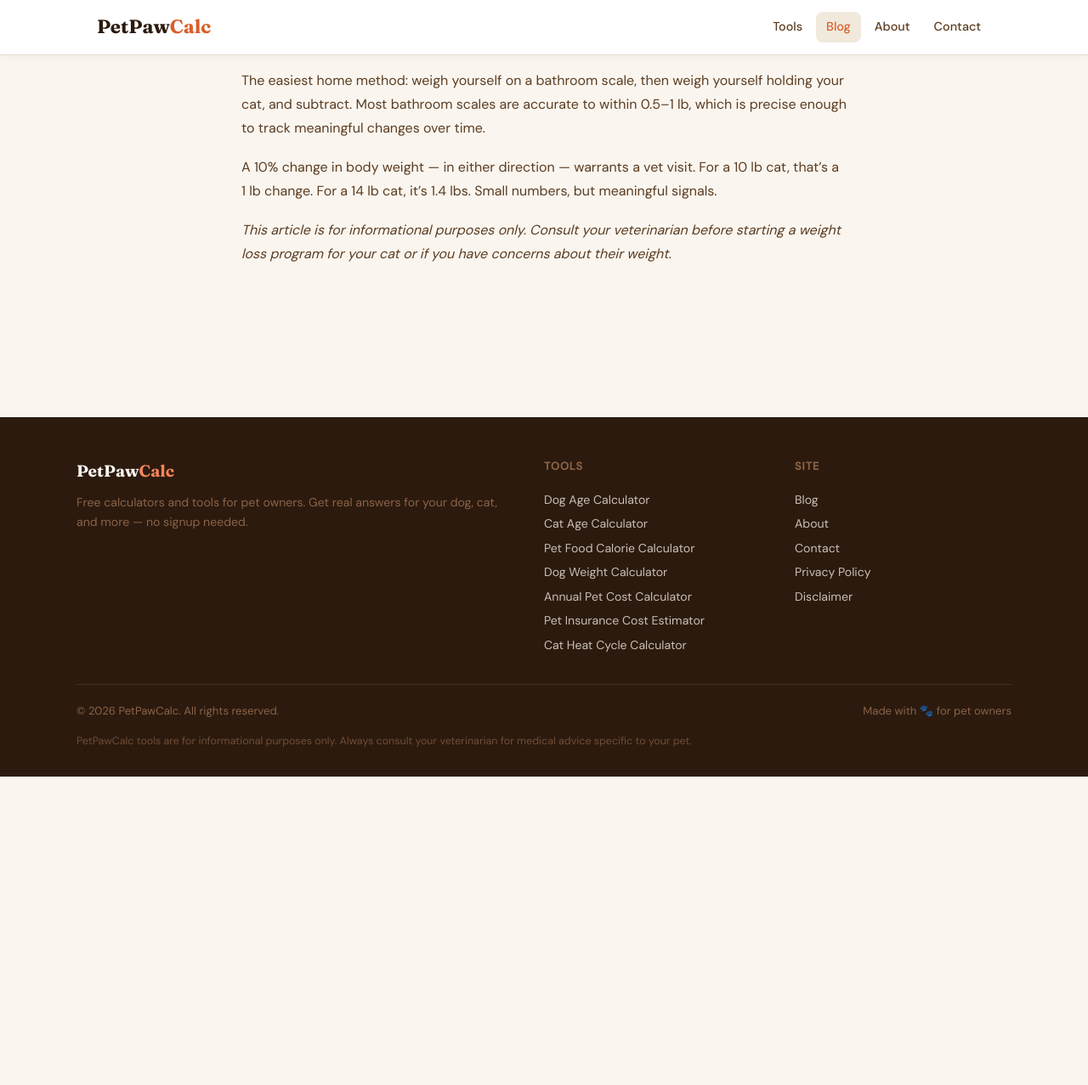
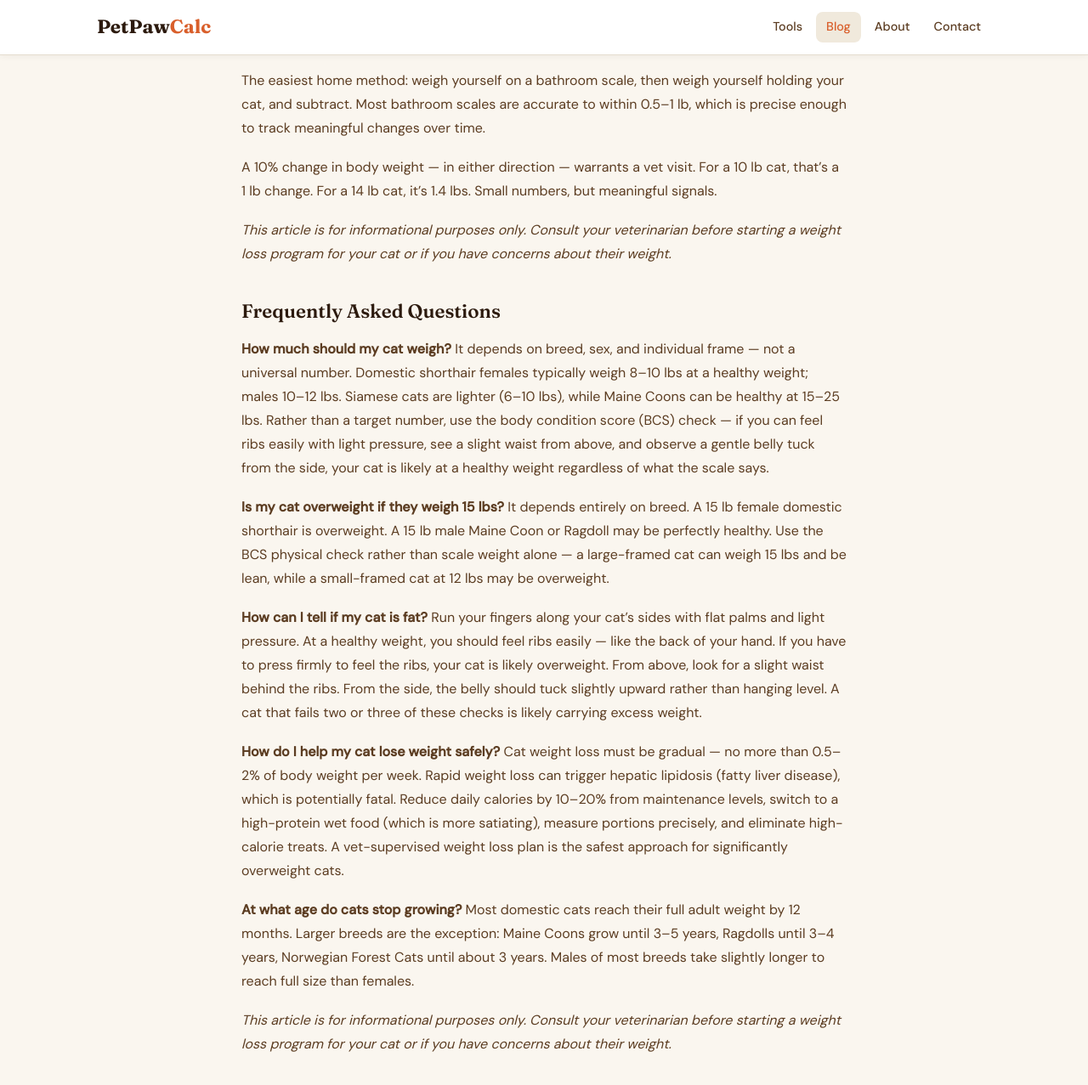
Before and after one commit to canghun13/petpawcalc, a Jekyll site: the page built from _posts/2026-06-12-how-much-should-a-cat-weigh.md, in a window 1280 px wide and 1400 px high, scrolled down 5080 px. Shown: the top 1277 px of the window at 85% size. Built offline with Jekyll 4.4.1, drawn with Linux system fonts in a browser that asks for light colours; before the commit the page ends 5994 px from its top, so only the background shows below that; some of the changed text lies outside the part shown.

Commit message:
Add files via upload

```diff
--- a/_posts/2026-06-12-how-much-should-a-cat-weigh.md
+++ b/_posts/2026-06-12-how-much-should-a-cat-weigh.md
@@ -141,3 +141,22 @@ The easiest home method: weigh yourself on a bathroom scale, then weigh yourself
 A 10% change in body weight — in either direction — warrants a vet visit. For a 10 lb cat, that's a 1 lb change. For a 14 lb cat, it's 1.4 lbs. Small numbers, but meaningful signals.
 
 *This article is for informational purposes only. Consult your veterinarian before starting a weight loss program for your cat or if you have concerns about their weight.*
+
+## Frequently Asked Questions
+
+**How much should my cat weigh?**
+It depends on breed, sex, and individual frame — not a universal number. Domestic shorthair females typically weigh 8–10 lbs at a healthy weight; males 10–12 lbs. Siamese cats are lighter (6–10 lbs), while Maine Coons can be healthy at 15–25 lbs. Rather than a target number, use the body condition score (BCS) check — if you can feel ribs easily with light pressure, see a slight waist from above, and observe a gentle belly tuck from the side, your cat is likely at a healthy weight regardless of what the scale says.
+
+**Is my cat overweight if they weigh 15 lbs?**
+It depends entirely on breed. A 15 lb female domestic shorthair is overweight. A 15 lb male Maine Coon or Ragdoll may be perfectly healthy. Use the BCS physical check rather than scale weight alone — a large-framed cat can weigh 15 lbs and be lean, while a small-framed cat at 12 lbs may be overweight.
+
+**How can I tell if my cat is fat?**
+Run your fingers along your cat's sides with flat palms and light pressure. At a healthy weight, you should feel ribs easily — like the back of your hand. If you have to press firmly to feel the ribs, your cat is likely overweight. From above, look for a slight waist behind the ribs. From the side, the belly should tuck slightly upward rather than hanging level. A cat that fails two or three of these checks is likely carrying excess weight.
+
+**How do I help my cat lose weight safely?**
+Cat weight loss must be gradual — no more than 0.5–2% of body weight per week. Rapid weight loss can trigger hepatic lipidosis (fatty liver disease), which is potentially fatal. Reduce daily calories by 10–20% from maintenance levels, switch to a high-protein wet food (which is more satiating), measure portions precisely, and eliminate high-calorie treats. A vet-supervised weight loss plan is the safest approach for significantly overweight cats.
+
+**At what age do cats stop growing?**
+Most domestic cats reach their full adult weight by 12 months. Larger breeds are the exception: Maine Coons grow until 3–5 years, Ragdolls until 3–4 years, Norwegian Forest Cats until about 3 years. Males of most breeds take slightly longer to reach full size than females.
+
+*This article is for informational purposes only. Consult your veterinarian before starting a weight loss program for your cat or if you have concerns about their weight.*
```
Also changed, not shown: other parts of _posts/2026-06-12-how-much-should-a-cat-weigh.md (+2 -2 lines).
